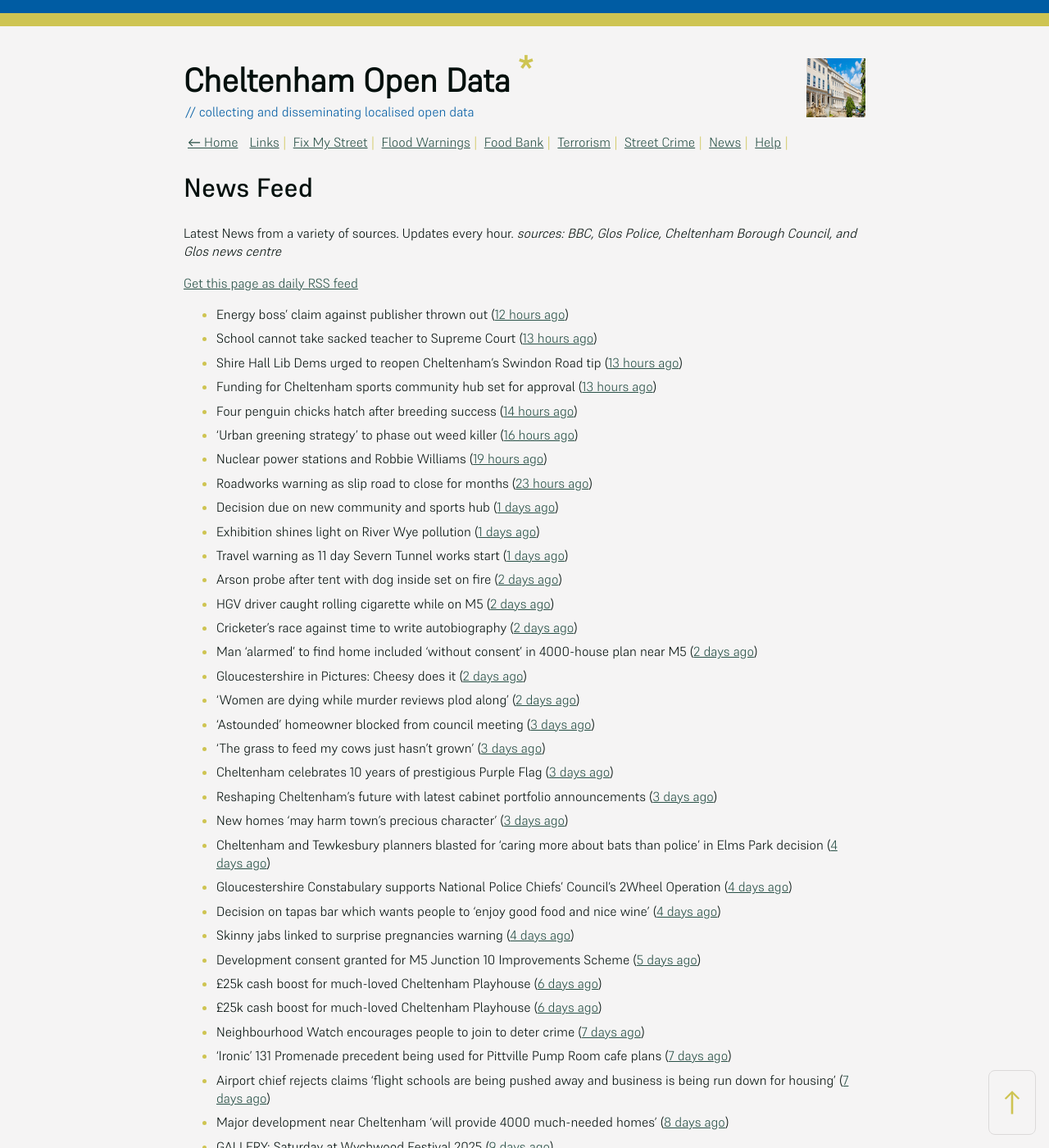
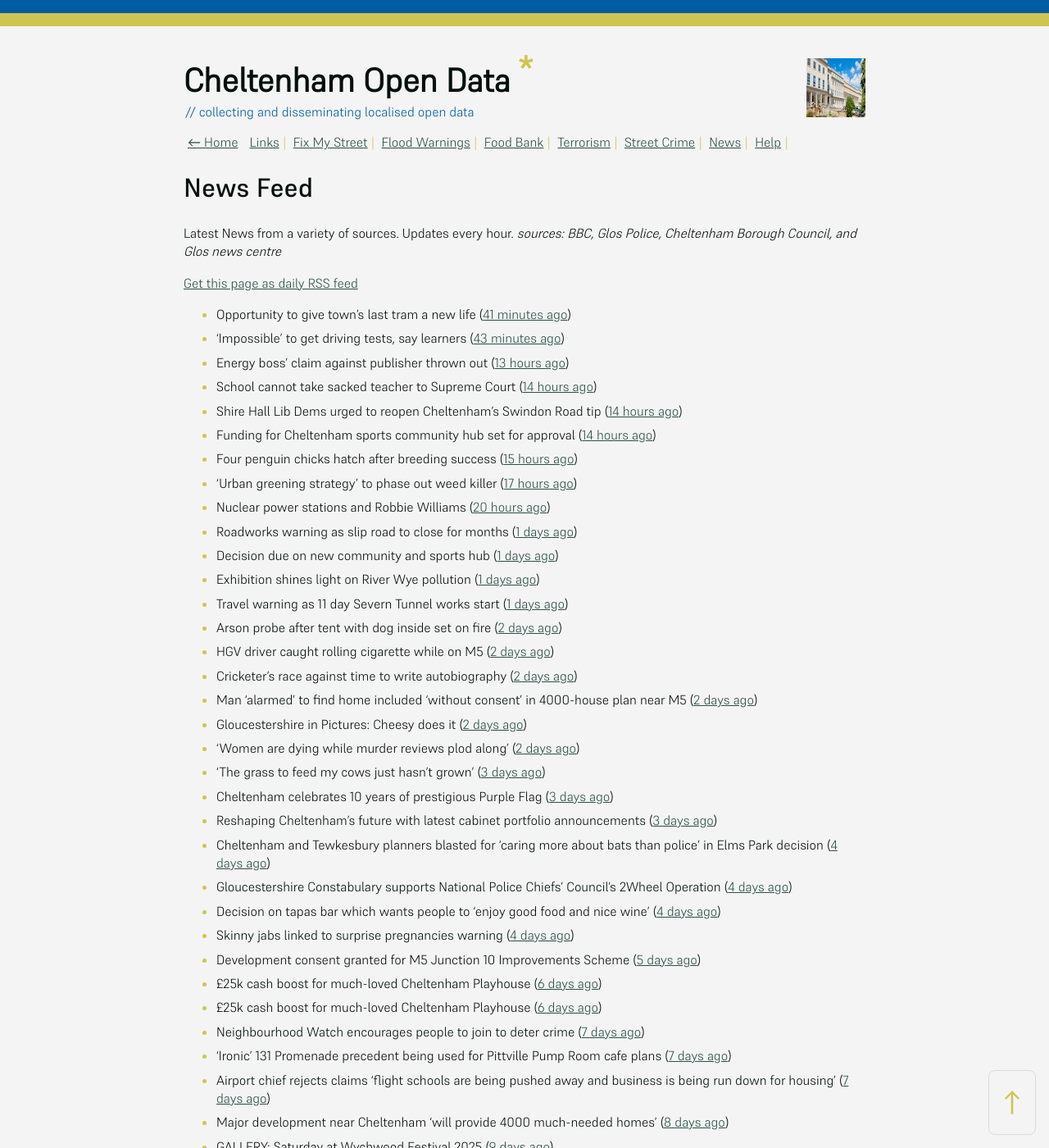
Before and after one commit to mat-0/cheltenham-open-data, a Jekyll site: the page built from _pages/news.md, in a window 1280 px wide and 1400 px high. Shown: the whole window at 82% size. Built offline with Jekyll 4.4.1, drawn with Linux system fonts in a browser that asks for light colours.

Commit message:
Updated 2025-06-10 05:58:12

```diff
--- a/_pages/news.md
+++ b/_pages/news.md
@@ -12,14 +12,16 @@ _sources: BBC, Glos Police, Cheltenham Borough Council, and Glos news centre_
 [Get this page as daily RSS feed](/daily.rss)
 
 <!-- news_marker starts -->
-- Energy boss' claim against publisher thrown out ([12 hours ago](https://www.bbc.com/news/articles/c9918ek3y4go))
-- School cannot take sacked teacher to Supreme Court ([13 hours ago](https://www.bbc.com/news/articles/cn7zn077nd4o))
-- Shire Hall Lib Dems urged to reopen Cheltenham’s Swindon Road tip ([13 hours ago](https://gloucesternewscentre.co.uk/shire-hall-lib-dems-urged-to-reopen-cheltenhams-swindon-road-tip/))
-- Funding for Cheltenham sports community hub set for approval ([13 hours ago](https://gloucesternewscentre.co.uk/funding-for-cheltenham-sports-community-hub-set-for-approval/))
-- Four penguin chicks hatch after breeding success ([14 hours ago](https://www.bbc.com/news/articles/ce39qxx818jo))
-- 'Urban greening strategy' to phase out weed killer ([16 hours ago](https://www.bbc.com/news/articles/c201jv8v311o))
-- Nuclear power stations and Robbie Williams ([19 hours ago](https://www.bbc.com/news/articles/cy4ekkyej0ko))
-- Roadworks warning as slip road to close for months ([23 hours ago](https://www.bbc.com/news/articles/c308j6d7ngno))
+- Opportunity to give town's last tram a new life ([41 minutes ago](https://www.bbc.com/news/articles/c80km7j1131o))
+- 'Impossible' to get driving tests, say learners ([43 minutes ago](https://www.bbc.com/news/articles/c8jgndjnlmvo))
+- Energy boss' claim against publisher thrown out ([13 hours ago](https://www.bbc.com/news/articles/c9918ek3y4go))
+- School cannot take sacked teacher to Supreme Court ([14 hours ago](https://www.bbc.com/news/articles/cn7zn077nd4o))
+- Shire Hall Lib Dems urged to reopen Cheltenham’s Swindon Road tip ([14 hours ago](https://gloucesternewscentre.co.uk/shire-hall-lib-dems-urged-to-reopen-cheltenhams-swindon-road-tip/))
+- Funding for Cheltenham sports community hub set for approval ([14 hours ago](https://gloucesternewscentre.co.uk/funding-for-cheltenham-sports-community-hub-set-for-approval/))
+- Four penguin chicks hatch after breeding success ([15 hours ago](https://www.bbc.com/news/articles/ce39qxx818jo))
+- 'Urban greening strategy' to phase out weed killer ([17 hours ago](https://www.bbc.com/news/articles/c201jv8v311o))
+- Nuclear power stations and Robbie Williams ([20 hours ago](https://www.bbc.com/news/articles/cy4ekkyej0ko))
+- Roadworks warning as slip road to close for months ([1 days ago](https://www.bbc.com/news/articles/c308j6d7ngno))
 - Decision due on new community and sports hub ([1 days ago](https://www.bbc.com/news/articles/cy4k5kv0v2go))
 - Exhibition shines light on River Wye pollution ([1 days ago](https://www.bbc.com/news/articles/c62814zl1q5o))
 - Travel warning as 11 day Severn Tunnel works start ([1 days ago](https://www.bbc.com/news/articles/c5yk6z54e2zo))
@@ -29,11 +31,9 @@ _sources: BBC, Glos Police, Cheltenham Borough Council, and Glos news centre_
 - Man ‘alarmed’ to find home included ‘without consent’ in 4000-house plan near M5 ([2 days ago](https://gloucesternewscentre.co.uk/man-alarmed-to-find-home-included-without-consent-in-4000-house-plan-near-m5/))
 - Gloucestershire in Pictures: Cheesy does it ([2 days ago](https://www.bbc.com/news/articles/cj6rpwjk192o))
 - 'Women are dying while murder reviews plod along' ([2 days ago](https://www.bbc.com/news/articles/cj3j7308r35o))
-- 'Astounded' homeowner blocked from council meeting ([3 days ago](https://www.bbc.com/news/articles/c5y2zdd83deo))
 - 'The grass to feed my cows just hasn't grown' ([3 days ago](https://www.bbc.com/news/articles/cr4zp51rk9ro))
 - Cheltenham celebrates 10 years of prestigious Purple Flag ([3 days ago](https://www.cheltenham.gov.uk/news/article/3019/cheltenham_celebrates_10_years_of_prestigious_purple_flag))
 - Reshaping Cheltenham’s future with latest cabinet portfolio announcements ([3 days ago](https://www.cheltenham.gov.uk/news/article/3018/reshaping_cheltenhams_future_with_latest_cabinet_portfolio_announcements))
-- New homes 'may harm town's precious character' ([3 days ago](https://www.bbc.com/news/articles/c5yxr023e19o))
 - Cheltenham and Tewkesbury planners blasted for ‘caring more about bats than police’ in Elms Park decision ([4 days ago](https://gloucesternewscentre.co.uk/cheltenham-and-tewkesbury-planners-blasted-for-caring-more-about-bats-than-police-in-elms-park-decision/))
 - Gloucestershire Constabulary supports National Police Chiefs’ Council’s 2Wheel Operation ([4 days ago](https://gloucesternewscentre.co.uk/gloucestershire-constabulary-supports-national-police-chiefs-councils-2wheel-operation/))
 - Decision on tapas bar which wants people to ‘enjoy good food and nice wine’ ([4 days ago](https://gloucesternewscentre.co.uk/decision-on-tapas-bar-which-wants-people-to-enjoy-good-food-and-nice-wine/))
```
Also changed, not shown: _data/flood.json (+5 -69 lines), index.md (+5 -5 lines).
